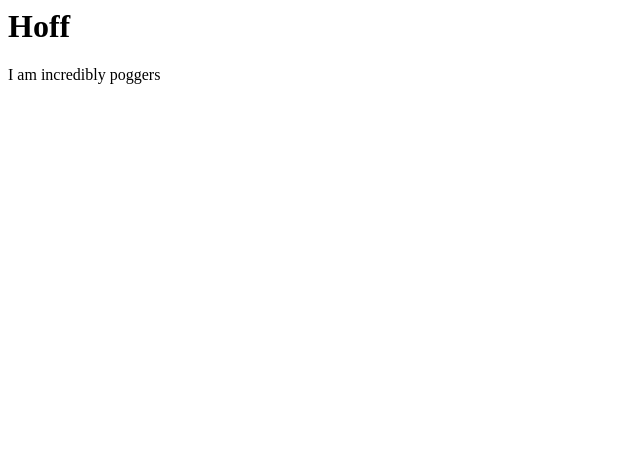
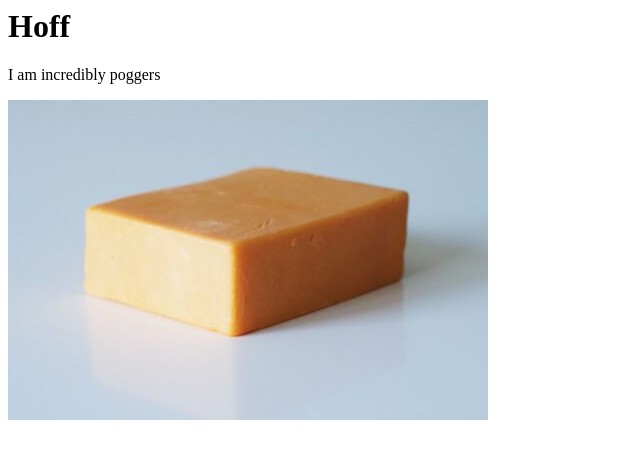
Before and after one commit to HoffPog/HoffPog.github.io, a plain HTML site: page index.html in a window 1280 px wide. Shown: the whole page, without its empty margins (0-640 px from the left). Drawn offline with Linux system fonts and the light colour scheme.

Commit message:
Update index.html

```diff
--- a/index.html
+++ b/index.html
@@ -6,7 +6,7 @@
 <body>
   <h1>Hoff</h1>
   <p>I am incredibly poggers</p>
-  <a href=“/cheese.jpg”>
+  <img src="cheese.jpg" alt="I have made a severe and continuous lapse in my coding judgement.">
 </body>
 
 </html>
```
